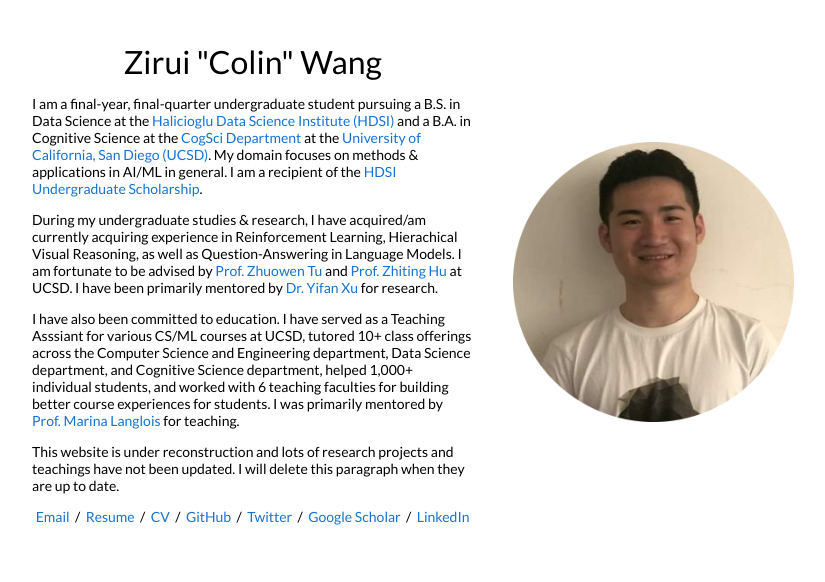
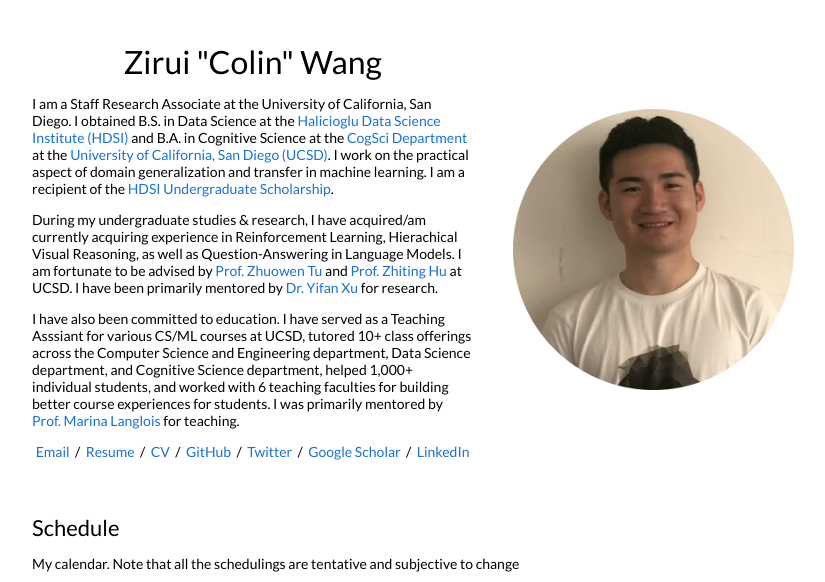
Before and after one commit to zwcolin/zwcolin.github.io, a Jekyll site: the page built from _posts/2022-10-11-iclr.markdown, in a window 1280 px wide and 900 px high, cut to the strip 0-582 px from the top of the window. Shown: the whole strip, without its empty margins (227-1052 px from the left). Built offline with Jekyll 4.4.1, drawn with Linux system fonts in a browser that asks for light colours.

Commit message:
Update default.html

```diff
--- a/_layouts/default.html
+++ b/_layouts/default.html
@@ -27,13 +27,12 @@
               <h1>
                 Zirui "Colin" Wang
               </h1>
-              <p>I am a final-year, final-quarter undergraduate student pursuing a B.S. in Data Science at the <a href="https://datascience.ucsd.edu/">Halicioglu Data Science Institute (HDSI)</a> and a B.A. in Cognitive Science at the <a href="https://cogsci.ucsd.edu/">CogSci Department</a> at the <a href="https://www.ucsd.edu/">University of California, San Diego (UCSD)</a>. My domain focuses on methods & applications in AI/ML in general. I am a recipient of the <a href="https://datascience.ucsd.edu/academics/undergraduate/financial-opportunities/">HDSI Undergraduate Scholarship</a>.
+              <p>I am a Staff Research Associate at the University of California, San Diego. I obtained B.S. in Data Science at the <a href="https://datascience.ucsd.edu/">Halicioglu Data Science Institute (HDSI)</a> and B.A. in Cognitive Science at the <a href="https://cogsci.ucsd.edu/">CogSci Department</a> at the <a href="https://www.ucsd.edu/">University of California, San Diego (UCSD)</a>. I work on the practical aspect of domain generalization and transfer in machine learning. I am a recipient of the <a href="https://datascience.ucsd.edu/academics/undergraduate/financial-opportunities/">HDSI Undergraduate Scholarship</a>.
               </p>
               <p>During my undergraduate studies & research, I have acquired/am currently acquiring experience in Reinforcement Learning, Hierachical Visual Reasoning, as well as Question-Answering in Language Models. I am fortunate to be advised by <a href="https://pages.ucsd.edu/~ztu/">Prof. Zhuowen Tu</a> and <a href="http://zhiting.ucsd.edu/">Prof. Zhiting Hu</a> at UCSD. I have been primarily mentored by <a href="https://yfxu.com/">Dr. Yifan Xu</a> for research.
               </p>
               <p>I have also been committed to education. I have served as a Teaching Asssiant for various CS/ML courses at UCSD, tutored 10+ class offerings across the Computer Science and Engineering department, Data Science department, and Cognitive Science department, helped 1,000+ individual students, and worked with 6 teaching faculties for building better course experiences for students. I was primarily mentored by <a href="https://datascience.ucsd.edu/about/contact/directory/leadership/name/marina-langlois/">Prof. Marina Langlois</a> for teaching.
               </p>
-              <p><span class="bolded">This website is under reconstruction and lots of research projects and teachings have not been updated.</span> I will delete this paragraph when they are up to date.</p>
               <p style="text-align:center">
                 <a target="_blank" href="mailto:ziw029@ucsd.edu"> Email</a> &nbsp;/&nbsp;
                 <a href="https://zwcolin.github.io">Resume</a> &nbsp;/&nbsp;
```
